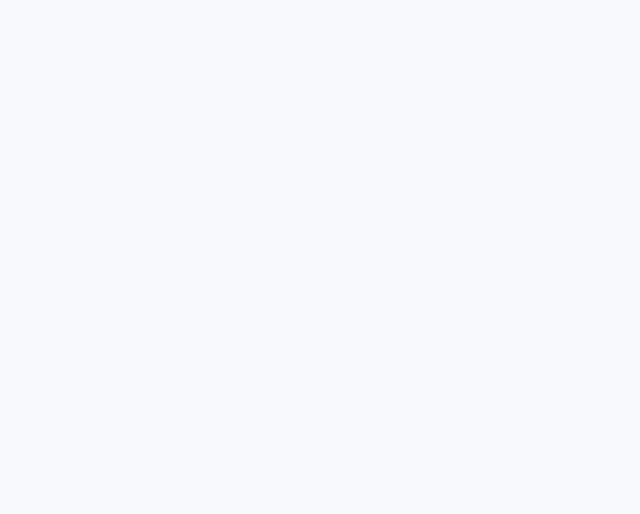
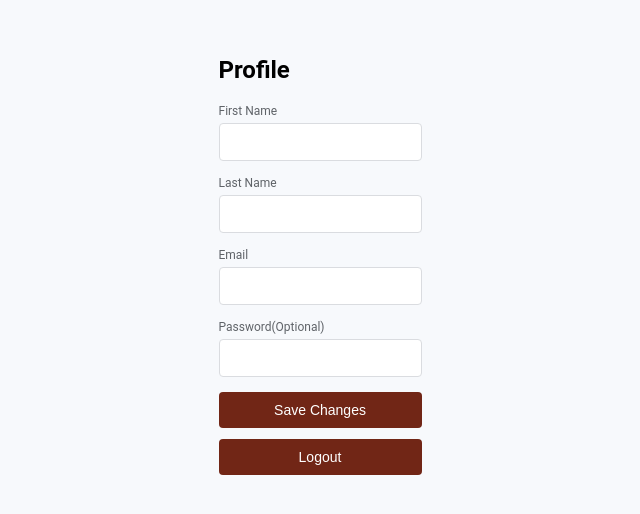
Before and after one commit to Anjishnu06/register-form-login-profile-updates, a React (Vite) app: page /profile in a window 1280 px wide. Before the commit this address had no page. Shown: the part 144-658 px from the top of the page, without its empty margins (320-960 px from the left). Built offline with nearby package versions, Linux system fonts and the light colour scheme; sample sign-in values are in the browser's storage.

Commit message:
first commit

```diff
--- a/src/App.jsx
+++ b/src/App.jsx
@@ -1,6 +1,8 @@
 import { BrowserRouter as Router, Routes, Route } from 'react-router-dom';
 import {Register} from './Register';
 import { Login } from './Login';
+import { Home } from './Home';
+import { Profile } from './Profile';
 function App() {
 
   return (
@@ -9,6 +11,8 @@ function App() {
       <Routes>
         <Route path="/register" element={<Register />} />
         <Route path="/login" element={<Login />} />
+        <Route path="/profile" element={<Profile />} />
+        <Route path="/" element={<Home />} />
       </Routes>
     </Router>
     </>
--- /dev/null
+++ b/src/Home.jsx
@@ -0,0 +1,33 @@
+import React, { useEffect } from 'react'
+import { Link } from 'react-router-dom'
+import { useNavigate } from 'react-router-dom';
+
+export const Home = () => {
+  // const sessionID = sessionStorage.getItem("sessionID");
+  const navigate = useNavigate();
+
+  // useEffect(() => {
+  //   if(!sessionID){
+  //     navigate('/login');
+  //   }
+  // }, [])
+
+  const handleLogout = ()=>{
+    // Clear session data
+  //  sessionStorage.removeItem("sessionID");
+  //  sessionStorage.removeItem("userDetails");
+
+ // Redirect to login page
+   navigate("/login");
+ }
+
+  return (
+    <div>
+      Welcome to Home
+      <Link to="/profile">Update Details</Link>
+      <div className="logout-button">
+          <button onClick={handleLogout}>Logout</button>
+      </div>
+    </div>
+  )
+}
--- a/src/Login.jsx
+++ b/src/Login.jsx
@@ -1,41 +1,51 @@
-import React, { useState } from 'react';
-import { useNavigate } from 'react-router-dom';
-import axios from 'axios';
-import './Login.css'; // Import the shared CSS file
+import React, { useState } from "react";
+import { useNavigate } from "react-router-dom";
+import axios from "axios";
+import "./Login.css"; // Import the shared CSS file
 
 export const Login = () => {
   const [formData, setFormData] = useState({
-    email: '',
-    password: ''
+    email: "",
+    password: "",
   });
   const [isLoading, setIsLoading] = useState(false);
-  const [error, setError] = useState('');
+  const [error, setError] = useState("");
+  const [isPasswordVisible, setIsPasswordVisible] = useState(false);
   const navigate = useNavigate();
 
   const handleChange = (e) => {
     setFormData({
       ...formData,
-      [e.target.name]: e.target.value
+      [e.target.name]: e.target.value,
     });
   };
 
   const handleSubmit = async (e) => {
     e.preventDefault();
-    setError('');
+    setError("");
+    setIsLoading(true);
 
     try {
       // Replace 'https://example.com/api/login' with your actual API endpoint
-      const response = await axios.post('https://demo-practice.onrender.com/login', formData);
+      const response = await axios.post(
+        "https://demo-practice.onrender.com/login",
+        formData
+      );
 
       if (response.status === 200) {
-        console.log('User logged in:', response.data);
+        console.log("User logged in:", response.data);
         setIsLoading(false);
-        navigate('/home');
+        // Redirect to the home page
+        navigate("/");
       }
     } catch (err) {
-      setError('Invalid email or password. Please try again.');
+      setError("Invalid email or password. Please try again.");
       setIsLoading(false);
     }
+  };
+
+  const togglePasswordVisibility = () => {
+    setIsPasswordVisible(!isPasswordVisible); // Toggle the password visibility state
   };
 
   return (
@@ -49,7 +59,11 @@ export const Login = () => {
       <h1>Login to MSG Account</h1>
       <p>Enter your credentials to access your account</p>
 
-        {error && <p className="error-message">{error}</p>}
+      {error && (
+        <p className="error-message" style={{ color: "red" }}>
+          {error}
+        </p>
+      )}
 
       <form onSubmit={handleSubmit}>
         <div className="input-group">
@@ -65,21 +79,26 @@ export const Login = () => {
         </div>
         <div className="input-group">
           <label htmlFor="password">Password</label>
+          <div className="password-container">
             <input
-              type="password"
+              type={isPasswordVisible ? "text" : "password"}
               id="password"
               name="password"
               value={formData.password}
               onChange={handleChange}
               required
             />
+            <span
+              type="button"
+              onClick={togglePasswordVisibility}
+              className="toggle-password-button"
+            >
+              {isPasswordVisible ? "Hide" : "Show"}
+            </span>
           </div>
-          <button
-            type="submit"
-            disabled={isLoading}
-            className="submit-button"
-          >
-            {isLoading ? 'Logging in...' : 'Login'}
+        </div>
+        <button type="submit" disabled={isLoading} className="submit-button">
+          {isLoading ? "Logging in..." : "Login"}
         </button>
       </form>
     </div>
--- /dev/null
+++ b/src/Profile.css
@@ -0,0 +1,3 @@
+.logout-button{
+    margin-top: 11px;
+}
--- /dev/null
+++ b/src/Profile.jsx
@@ -0,0 +1,134 @@
+import React, { useState, useEffect } from 'react';
+import axios from 'axios';
+import { useNavigate } from 'react-router-dom';
+import './Profile.css'
+
+export const Profile = () => {
+  // Retrieve initial user data from localStorage
+  const storedUserData = JSON.parse(sessionStorage.getItem("userDetails")) || {};
+  const formUserData = JSON.parse(sessionStorage.getItem("formData")) || {};
+  const [userData, setUserData] = useState(storedUserData);
+  const [formData, setFormData] = useState(formUserData);
+  const [isLoading, setIsLoading] = useState(false);
+  const [successMessage, setSuccessMessage] = useState('');
+  const [errorMessage, setErrorMessage] = useState('');
+  const sessionID = sessionStorage.getItem("sessionID");
+  const navigate = useNavigate();
+
+  useEffect(() => {
+    if(!sessionID){
+      navigate('/login');
+    }
+  })
+
+  const handleLogout = ()=>{
+     // Clear session data
+    sessionStorage.removeItem("sessionID");
+    sessionStorage.removeItem("userDetails");
+
+  // Redirect to login page
+    navigate("/login");
+  }
+  // Handle changes in form inputs
+  const handleChange = (e) => {
+    setFormData({
+      ...formData,
+      [e.target.name]: e.target.value
+    });
+  };
+
+  // Handle form submission for updating user details
+  const handleSubmit = async (e) => {
+    e.preventDefault();
+    setIsLoading(true);
+    setSuccessMessage('');
+    setErrorMessage('');
+
+    try {
+      // Update user details with PATCH request
+      const response = await axios.put(`https://demo-practice.onrender.com/edit/${formData.email}`, {
+        first_name: formData.first_name,
+        last_name: formData.last_name,
+        email: formData.email,
+      });
+
+      if (response.status === 200) {
+        // Update localStorage with the new user data
+        sessionStorage.setItem('userDetails', JSON.stringify(response.data));
+
+        // Set success message and update state
+        setSuccessMessage('Profile updated successfully!');
+        setUserData(response.data);
+      }
+    } catch (err) {
+      setErrorMessage('An error occurred while updating the profile.');
+    } finally {
+      setIsLoading(false);
+    }
+  };
+
+  return (
+    <div className="profile-container">
+      <h2>Profile</h2>
+      {successMessage && <p className="success-message">{successMessage}</p>}
+      {errorMessage && <p className="error-message">{errorMessage}</p>}
+
+      <form onSubmit={handleSubmit}>
+        <div className="input-group">
+          <label htmlFor="first_name">First Name</label>
+          <input
+            type="text"
+            id="first_name"
+            name="first_name"
+            value={formData.first_name || ''}
+            onChange={handleChange}
+            disabled={isLoading}
+          />
+        </div>
+
+        <div className="input-group">
+          <label htmlFor="last_name">Last Name</label>
+          <input
+            type="text"
+            id="last_name"
+            name="last_name"
+            value={formData.last_name || ''}
+            onChange={handleChange}
+            disabled={isLoading}
+          />
+        </div>
+
+        <div className="input-group">
+          <label htmlFor="email">Email</label>
+          <input
+            type="email"
+            id="email"
+            name="email"
+            value={formData.email || ''}
+            onChange={handleChange}
+            readOnly
+          />
+        </div>
+
+        <div className="input-group">
+          <label htmlFor="password">Password(Optional)</label>
+          <input
+            type="password"
+            id="password"
+            name="password"
+            value={formData.password || ''}
+            onChange={handleChange}
+            disabled={isLoading}
+          />
+        </div>
+
+        <button type="submit" disabled={isLoading}>
+          {isLoading ? 'Saving...' : 'Save Changes'}
+        </button>
+        <div className="logout-button">
+          <button onClick={handleLogout}>Logout</button>
+        </div>
+      </form>
+    </div>
+  );
+};
--- a/src/Register.jsx
+++ b/src/Register.jsx
@@ -5,16 +5,18 @@ import axios from 'axios';
 
 export const Register = () => {
   const [formData, setFormData] = useState({
-    firstName: '',
-    lastName: '',
+    first_name: '',
+    last_name: '',
     email: '',
     password: '',
-    confirmPassword: ''
   });
 
   const [isLoading, setIsLoading] = useState(false);
   const [error, setError] = useState('');
   const [successMessage, setSuccessMessage] = useState('');
+  const [confirmPassword, setConfirmPassword] = useState('');
+  // const [passwordMatches, setPasswordMatches] = useState(true);
+  const [isPasswordVisible, setIsPasswordVisible] = useState(false);
 
   const navigate = useNavigate();
   const handleChange = (e) => {
@@ -25,18 +27,60 @@ export const Register = () => {
   const handleSubmit = async (e) => {
     e.preventDefault();
     setIsLoading(true);
-    // Simulate an API call with 20s delay
-    console.log(formData);
-    const response = await axios.post('https://demo-practice.onrender.com/register', formData);
-    if (response.status === 200) {
-      console.log('User registered:', response.data);
+    setError(''); // Clear any existing error message
+    setSuccessMessage(''); // Clear any existing success message
+
+    // Check if passwords match
+    if (formData.password !== confirmPassword) {
       setIsLoading(false);
-      navigate('/login');
+      // setPasswordMatches(false);
+      setError('Passwords do not match. Please try again.');
+      return;
     }
-    else {
+
+    try {
+      // Make API request
+      const response = await axios.post('https://demo-practice.onrender.com/register', formData);
+
+      // Handle successful response
+      if (response.status === 200) {
+        console.log('User registered:', response.data);
+        setIsLoading(false);
+        // Store the session ID in sessionStorage (or cookies)
+        sessionStorage.setItem("sessionID", true);
+        console.log(sessionStorage.getItem("sessionID"))
+        // Optionally store user info if needed
+        sessionStorage.setItem(
+          "userDetails",
+          JSON.stringify(response.data)
+        );
+        //store form Data in session
+        sessionStorage.setItem("formData", JSON.stringify(formData));
+        console.log(JSON.parse(sessionStorage.getItem("formData")));
+        setSuccessMessage('User registered successfully!');
+        navigate('/login');
+      }
+    } catch (err) {
       setIsLoading(false);
-      setSuccessMessage('An error occurred. Please try again.');
-    };
+
+      if (err.response) {
+        console.log('Server error:', err.response.data);
+
+        if (err.response.status === 409) {
+          setError('User already exists. Please try logging in.');
+        } else {
+          setError('An error occured. Please try again.');
+        }
+
+      } else if (err.request) {
+        console.log('No response from server:', err.request);
+        setError('Network error. Please check your internet connection and try again.');
+
+      } else {
+        console.log('Error:', err.message);
+        setError('An unexpected error occurred. Please try again.');
+      }
+    }
   };
 
   const handleEmail = (e) => {
@@ -60,15 +104,17 @@ export const Register = () => {
         </div>
         <h1>Create a MSG Account</h1>
         <p>Enter your Credentials</p>
+        {error && <p style={{ color: 'red' }}>{error}</p>}
         <form onSubmit={handleSubmit}>
           <div className="input-group">
             <label htmlFor="name">First Name</label>
             <input
               type="text"
-              id="name"
-              name="firstName"
-              value={formData.name}
+              // id="name"
+              name="first_name"
+              value={formData.first_name}
               onChange={handleChange}
+              disabled={isLoading}
               required
             />
           </div>
@@ -76,9 +122,9 @@ export const Register = () => {
             <label htmlFor="name">Last Name</label>
             <input
               type="text"
-              id="name"
-              name="lastName"
-              value={formData.name}
+              // id="name"
+              name="last_name"
+              value={formData.last_name}
               onChange={handleChange}
               required
             />
@@ -91,9 +137,9 @@ export const Register = () => {
               name="email"
               value={formData.email}
               onChange={handleEmail}
+              disabled={isLoading}
               required
             />
-            {error && <p style={{ color: 'red' }}>{error}</p>}
           </div>
           <div className="input-group">
             <label htmlFor="password">Password</label>
@@ -103,6 +149,7 @@ export const Register = () => {
               name="password"
               value={formData.password}
               onChange={handleChange}
+              disabled={isLoading}
               required
             />
           </div>
@@ -112,11 +159,13 @@ export const Register = () => {
               type="password"
               id="confirmPassword"
               name="confirmPassword"
-              value={formData.confirmPassword}
-              onChange={handleChange}
+              value={confirmPassword}
+              onChange={(e)=>setConfirmPassword(e.target.value)}
+              disabled={isLoading}
               required
             />
           </div>
+          {/* {!passwordMatches && <p style={{ color: 'red' }}>Passwords do not match. Please try again.</p>} */}
           <button type="submit" disabled={isLoading}>
           {isLoading ? 'Loading...' : 'Register'}
         </button>
```
Also changed, not shown: src/Login.css (+23 -0 lines). Lines whose indentation alone changed are shown as unchanged.
